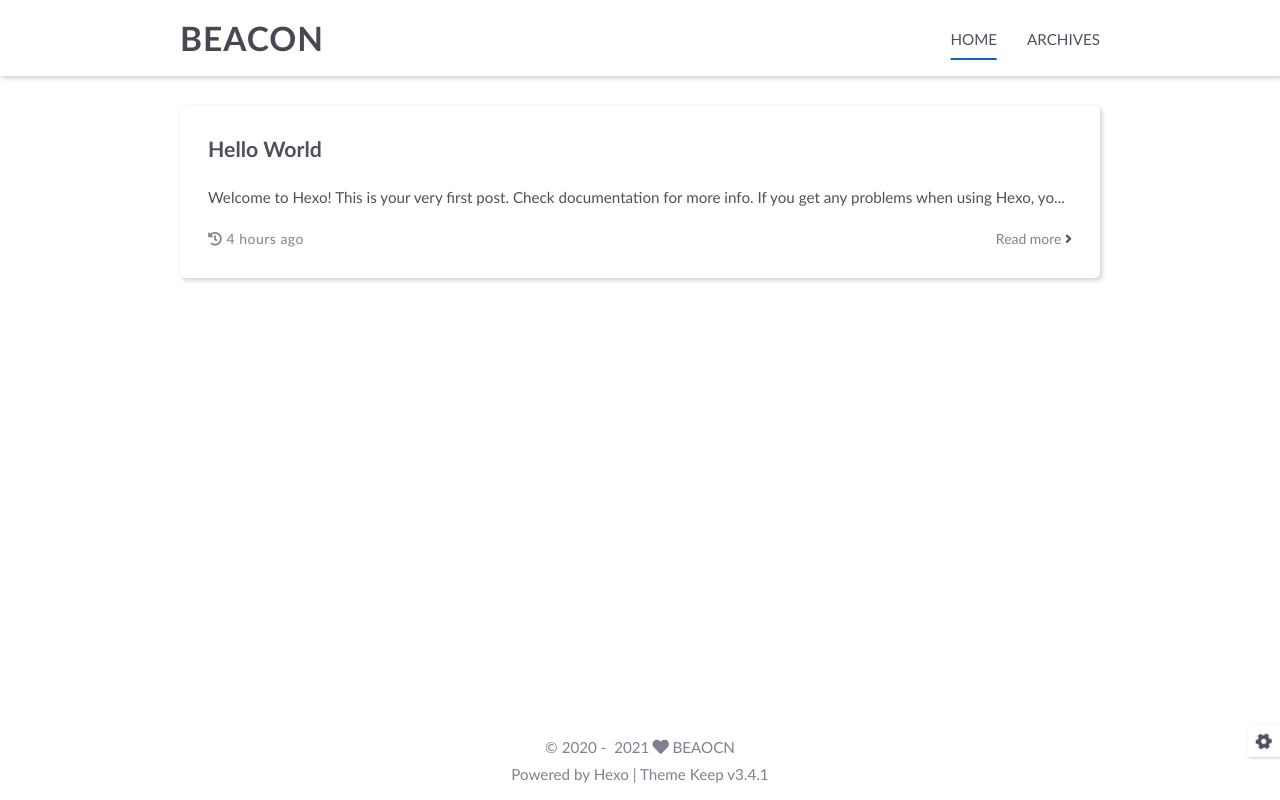
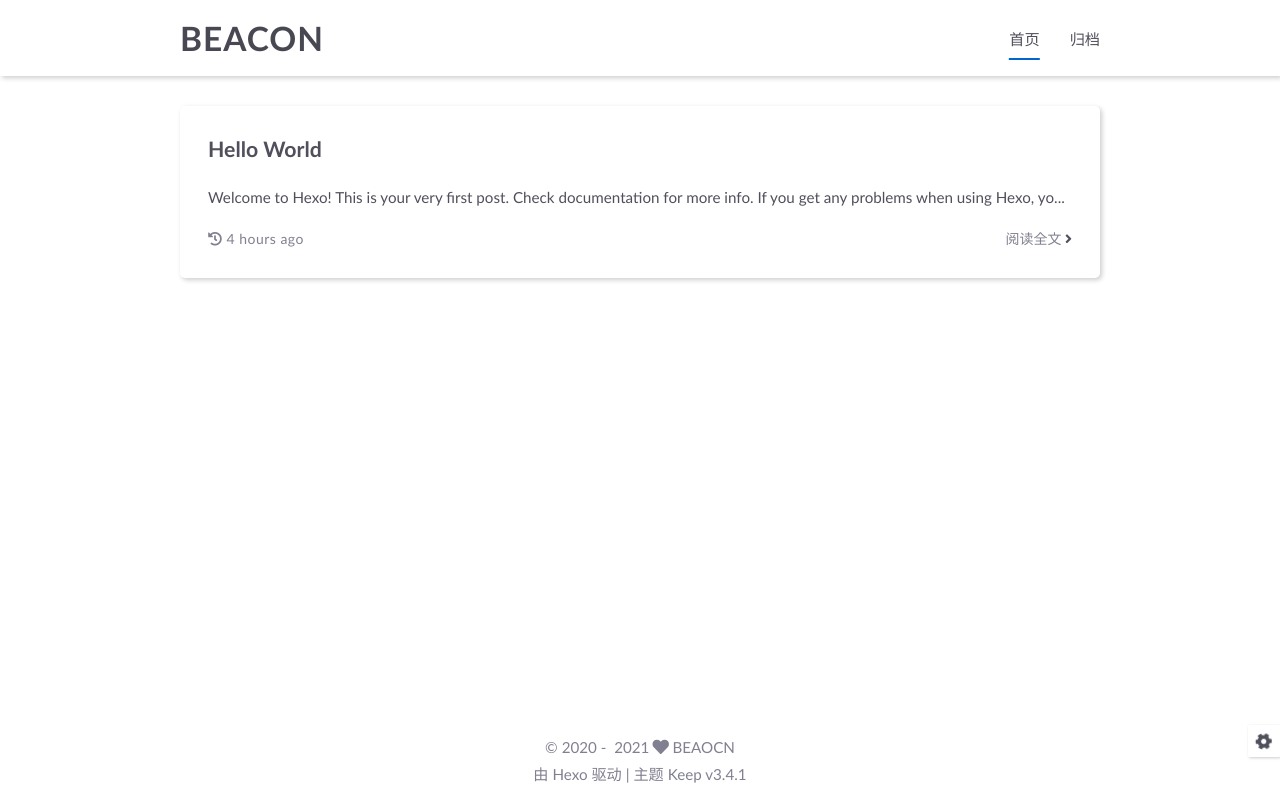
Before and after one commit to BEACON-CAI/BEACON-CAI.github.io, a plain HTML site: page index.html in a window 1280 px wide. Drawn offline with Linux system fonts and the light colour scheme.

Commit message:
Site updated: 2021-03-12 13:35:56

```diff
--- a/2021/03/12/hello-world/index.html
+++ b/2021/03/12/hello-world/index.html
@@ -14,12 +14,12 @@
         BEACON
     </title>
     <link rel="stylesheet" href="/css/style.css">
-    <link rel="shortcut icon" href="/images/BEACON3.svg">
+    <link rel="shortcut icon" href="/images/BEACON5.svg">
     <link rel="stylesheet" href="/css/font-awesome.min.css">
     <script id="hexo-configurations">
     let KEEP = window.KEEP || {};
     KEEP.hexo_config = {"hostname":"example.com","root":"/","language":"zn-ch"};
-    KEEP.theme_config = {"toc":{"enable":false,"number":false,"expand_all":false,"init_open":false},"style":{"primary_color":"#0066CC","avatar":"/images/avatar.svg","favicon":"/images/BEACON3.svg","article_img_align":"left","left_side_width":"260px","content_max_width":"920px","hover":{"shadow":false,"scale":false},"first_screen":{"enable":false,"background_img":"/images/bg.svg","description":"Keep writing and Keep loving."},"scroll":{"progress_bar":{"enable":false},"percent":{"enable":false}}},"local_search":{"enable":false,"preload":false},"code_copy":{"enable":false,"style":"default"},"pjax":{"enable":false},"lazyload":{"enable":false},"version":"3.4.1"};
+    KEEP.theme_config = {"toc":{"enable":false,"number":false,"expand_all":false,"init_open":false},"style":{"primary_color":"#0066CC","avatar":"/images/avatar.svg","favicon":"/images/BEACON5.svg","article_img_align":"left","left_side_width":"260px","content_max_width":"920px","hover":{"shadow":false,"scale":false},"first_screen":{"enable":false,"background_img":"/images/bg.svg","description":"Keep writing and Keep loving."},"scroll":{"progress_bar":{"enable":false},"percent":{"enable":false}}},"local_search":{"enable":false,"preload":false},"code_copy":{"enable":false,"style":"default"},"pjax":{"enable":false},"lazyload":{"enable":false},"version":"3.4.1"};
     KEEP.language_ago = {"second":"%s seconds ago","minute":"%s minutes ago","hour":"%s hours ago","day":"%s days ago","week":"%s weeks ago","month":"%s months ago","year":"%s years ago"};
   </script>
 <meta name="generator" content="Hexo 5.4.0"></head>
@@ -57,7 +57,7 @@
                             <a class=""
                                href="/"
                             >
-                                HOME
+                                首页
                             </a>
                         </li>
 
@@ -65,7 +65,7 @@
                             <a class=""
                                href="/archives"
                             >
-                                ARCHIVES
+                                归档
                             </a>
                         </li>
 
@@ -86,12 +86,12 @@
 
                 <li class="drawer-menu-item flex-center">
                     <a class=""
-                       href="/">HOME</a>
+                       href="/">首页</a>
                 </li>
 
                 <li class="drawer-menu-item flex-center">
                     <a class=""
-                       href="/archives">ARCHIVES</a>
+                       href="/archives">归档</a>
                 </li>
 
         </ul>
@@ -190,7 +190,7 @@
         </div>
 
         <div class="theme-info info-item">
-            Powered by <a target="_blank" href="https://hexo.io">Hexo</a>&nbsp;|&nbsp;Theme&nbsp;<a class="theme-version" target="_blank" href="https://github.com/XPoet/hexo-theme-keep">Keep v3.4.1</a>
+            由 <a target="_blank" href="https://hexo.io">Hexo</a> 驱动&nbsp;|&nbsp;主题&nbsp;<a class="theme-version" target="_blank" href="https://github.com/XPoet/hexo-theme-keep">Keep v3.4.1</a>
         </div>
 
     </div>
--- a/index.html
+++ b/index.html
@@ -12,12 +12,12 @@
         BEACON
     </title>
     <link rel="stylesheet" href="/css/style.css">
-    <link rel="shortcut icon" href="/images/BEACON3.svg">
+    <link rel="shortcut icon" href="/images/BEACON5.svg">
     <link rel="stylesheet" href="/css/font-awesome.min.css">
     <script id="hexo-configurations">
     let KEEP = window.KEEP || {};
     KEEP.hexo_config = {"hostname":"example.com","root":"/","language":"zn-ch"};
-    KEEP.theme_config = {"toc":{"enable":false,"number":false,"expand_all":false,"init_open":false},"style":{"primary_color":"#0066CC","avatar":"/images/avatar.svg","favicon":"/images/BEACON3.svg","article_img_align":"left","left_side_width":"260px","content_max_width":"920px","hover":{"shadow":false,"scale":false},"first_screen":{"enable":false,"background_img":"/images/bg.svg","description":"Keep writing and Keep loving."},"scroll":{"progress_bar":{"enable":false},"percent":{"enable":false}}},"local_search":{"enable":false,"preload":false},"code_copy":{"enable":false,"style":"default"},"pjax":{"enable":false},"lazyload":{"enable":false},"version":"3.4.1"};
+    KEEP.theme_config = {"toc":{"enable":false,"number":false,"expand_all":false,"init_open":false},"style":{"primary_color":"#0066CC","avatar":"/images/avatar.svg","favicon":"/images/BEACON5.svg","article_img_align":"left","left_side_width":"260px","content_max_width":"920px","hover":{"shadow":false,"scale":false},"first_screen":{"enable":false,"background_img":"/images/bg.svg","description":"Keep writing and Keep loving."},"scroll":{"progress_bar":{"enable":false},"percent":{"enable":false}}},"local_search":{"enable":false,"preload":false},"code_copy":{"enable":false,"style":"default"},"pjax":{"enable":false},"lazyload":{"enable":false},"version":"3.4.1"};
     KEEP.language_ago = {"second":"%s seconds ago","minute":"%s minutes ago","hour":"%s hours ago","day":"%s days ago","week":"%s weeks ago","month":"%s months ago","year":"%s years ago"};
   </script>
 <meta name="generator" content="Hexo 5.4.0"></head>
@@ -55,7 +55,7 @@
                             <a class="active"
                                href="/"
                             >
-                                HOME
+                                首页
                             </a>
                         </li>
 
@@ -63,7 +63,7 @@
                             <a class=""
                                href="/archives"
                             >
-                                ARCHIVES
+                                归档
                             </a>
                         </li>
 
@@ -84,12 +84,12 @@
 
                 <li class="drawer-menu-item flex-center">
                     <a class="active"
-                       href="/">HOME</a>
+                       href="/">首页</a>
                 </li>
 
                 <li class="drawer-menu-item flex-center">
                     <a class=""
-                       href="/archives">ARCHIVES</a>
+                       href="/archives">归档</a>
                 </li>
 
         </ul>
@@ -133,7 +133,7 @@
 
     </div>
 
-    <a href="/2021/03/12/hello-world/">Read more&nbsp;<i class="fas fa-angle-right"></i></a>
+    <a href="/2021/03/12/hello-world/">阅读全文&nbsp;<i class="fas fa-angle-right"></i></a>
 </div>
 
             </li>
@@ -168,7 +168,7 @@
         </div>
 
         <div class="theme-info info-item">
-            Powered by <a target="_blank" href="https://hexo.io">Hexo</a>&nbsp;|&nbsp;Theme&nbsp;<a class="theme-version" target="_blank" href="https://github.com/XPoet/hexo-theme-keep">Keep v3.4.1</a>
+            由 <a target="_blank" href="https://hexo.io">Hexo</a> 驱动&nbsp;|&nbsp;主题&nbsp;<a class="theme-version" target="_blank" href="https://github.com/XPoet/hexo-theme-keep">Keep v3.4.1</a>
         </div>
 
     </div>
```
Also changed, not shown: archives/2021/03/index.html (+8 -8 lines), archives/2021/index.html (+8 -8 lines), archives/index.html (+8 -8 lines), images/BEACON5.svg (added).
